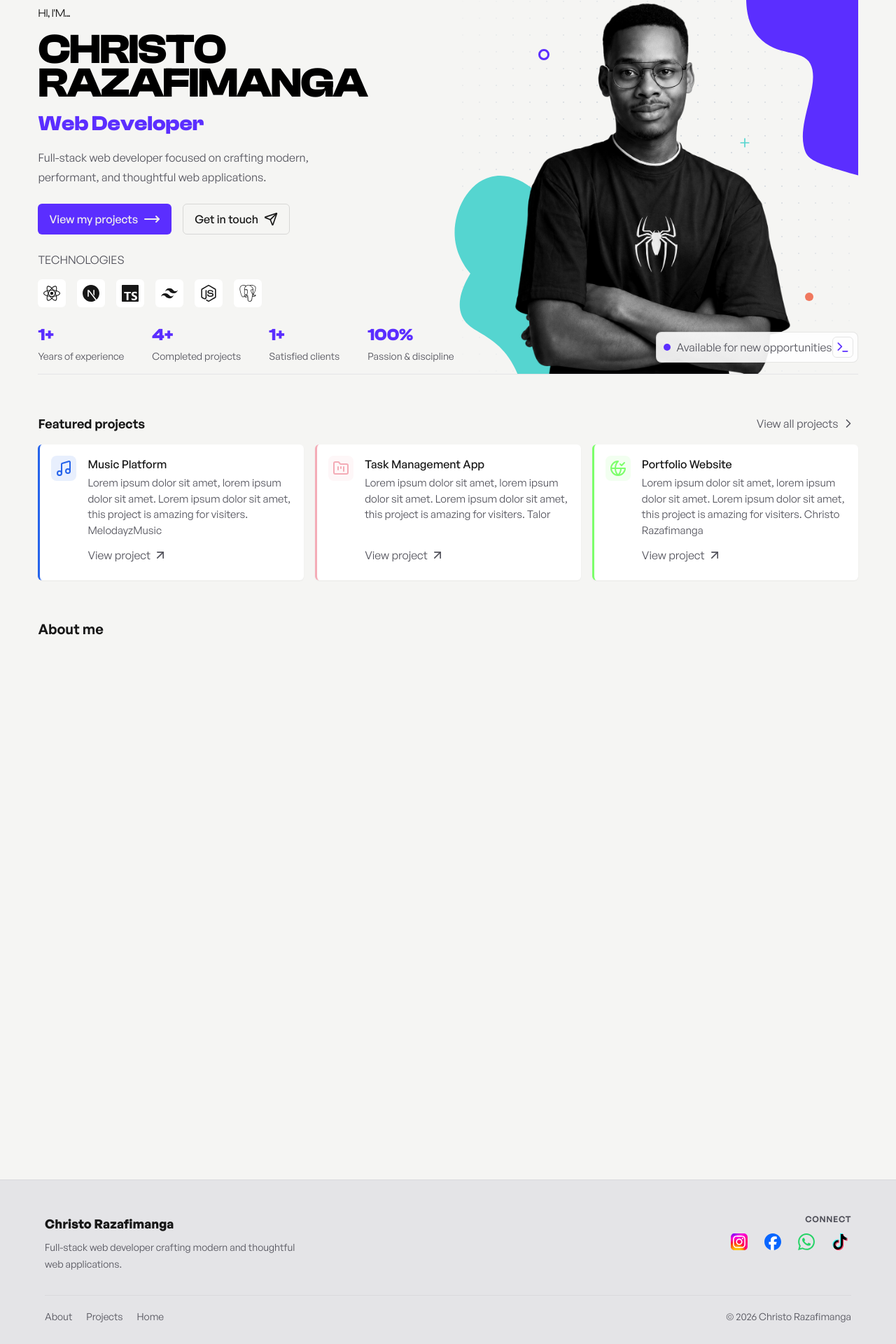
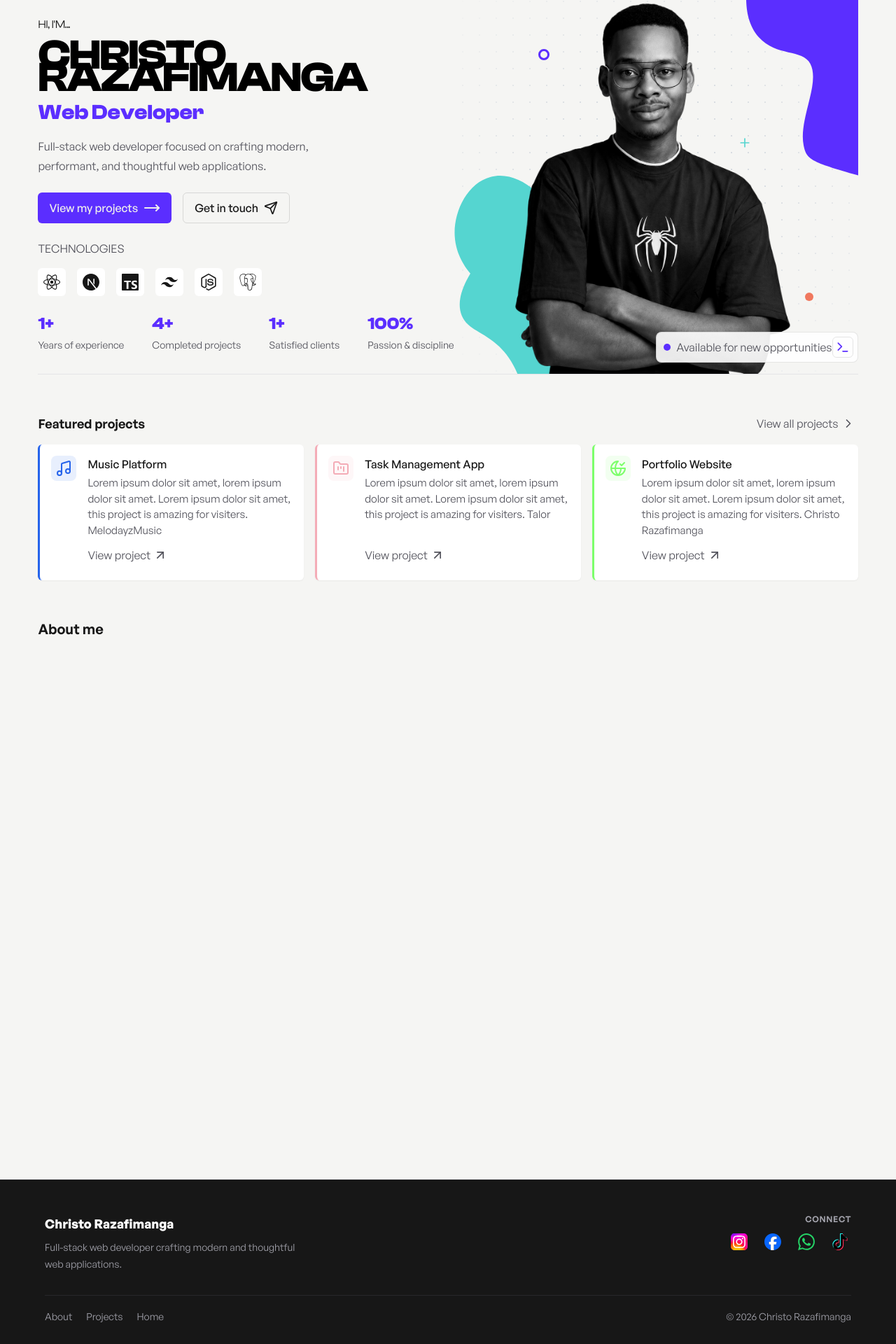
Before and after one commit to bossnare/portfolio, a Next.js app: page / in a window 1280 px wide. Shown: the part 82-2002 px from the top of the page at 70% size. Built offline with nearby package versions, Linux system fonts and the light colour scheme.

Commit message:
edit font-size for hero title, and change footer bg in light mode

```diff
--- a/src/components/Footer.tsx
+++ b/src/components/Footer.tsx
@@ -2,43 +2,46 @@ import { SocialLinks } from './SocialLinks';
 
 export function Footer() {
   return (
-    <footer className="w-full px-4 py-10 border-t border-zinc-300/70 bg-zinc-200 dark:border-white/4 dark:bg-zinc-950 md:px-8 md:py-12">
+    <footer className="w-full px-4 py-10 border-t border-zinc-800 bg-foreground text-background dark:text-foreground dark:border-white/4 dark:bg-zinc-950 md:px-8 md:py-12">
       <div className="flex flex-col w-full max-w-6xl gap-8 mx-auto">
         <div className="flex flex-col gap-8 sm:flex-row sm:items-start sm:justify-between">
           <div className="max-w-sm space-y-2">
             <p className="text-lg font-extrabold">Christo Razafimanga</p>
-            <p className="text-sm leading-6 text-muted-foreground">
+            <p className="text-sm leading-6 text-[#a1a1aa]">
               Full-stack web developer crafting modern and thoughtful web
               applications.
             </p>
           </div>
 
           <div className="flex flex-col gap-2 sm:items-end">
-            <span className="text-xs font-semibold tracking-wider uppercase text-muted-foreground">
+            <span className="text-xs font-semibold tracking-wider uppercase text-[#a1a1aa]">
               Connect
             </span>
             <SocialLinks />
           </div>
         </div>
 
-        <div className="flex flex-col gap-3 pt-5 text-sm border-t border-zinc-300/70 text-muted-foreground dark:border-white/4 sm:flex-row sm:items-center sm:justify-between">
+        <div className="flex flex-col gap-3 pt-5 text-sm border-t border-zinc-800 text-[#a1a1aa] dark:border-white/4 sm:flex-row sm:items-center sm:justify-between">
           <nav
             aria-label="Footer navigation"
             className="flex flex-wrap gap-x-5 gap-y-2"
           >
             <a
-              className="transition-colors hover:text-foreground"
+              className="transition-colors hover:text-background dark:hover:text-foreground"
               href="#about"
             >
               About
             </a>
             <a
-              className="transition-colors hover:text-foreground"
+              className="transition-colors hover:text-background dark:hover:text-foreground"
               href="#featured-projects"
             >
               Projects
             </a>
-            <a className="transition-colors hover:text-foreground" href="#hero">
+            <a
+              className="transition-colors hover:text-background dark:hover:text-foreground"
+              href="#hero"
+            >
               Home
             </a>
           </nav>
--- a/src/components/Header.tsx
+++ b/src/components/Header.tsx
@@ -9,7 +9,7 @@ export function Header() {
         <span className="text-lg font-bold">CHRISTO</span>
       </div>
 
-      <ul className="items-center hidden gap-12 tracking-tighter lg:flex">
+      <ul className="items-center hidden gap-12 tracking-tight lg:flex">
         <Tab />
       </ul>
       <div className="flex items-center gap-3">
--- a/src/components/hero/HeroContent.tsx
+++ b/src/components/hero/HeroContent.tsx
@@ -7,7 +7,7 @@ function HeroIntroduction() {
   return (
     <div className="flex flex-col items-center gap-4 text-center md:items-start md:text-left">
       <p className="uppercase font-display">Hi, I&apos;m...</p>
-      <h1 className="max-w-xl text-5xl font-extrabold tracking-tight text-black lg:text-6xl leading-12 dark:text-zinc-50">
+      <h1 className="max-w-xl text-4xl md:text-5xl font-extrabold tracking-tight text-black lg:text-6xl leading-8 dark:text-zinc-50">
         <span className="uppercase">Christo RAZAFIMANGA</span>
       </h1>
       <p className="typewriter font-display pr-1.5 text-3xl font-bold border-r-2 text-primary border-primary">
```
